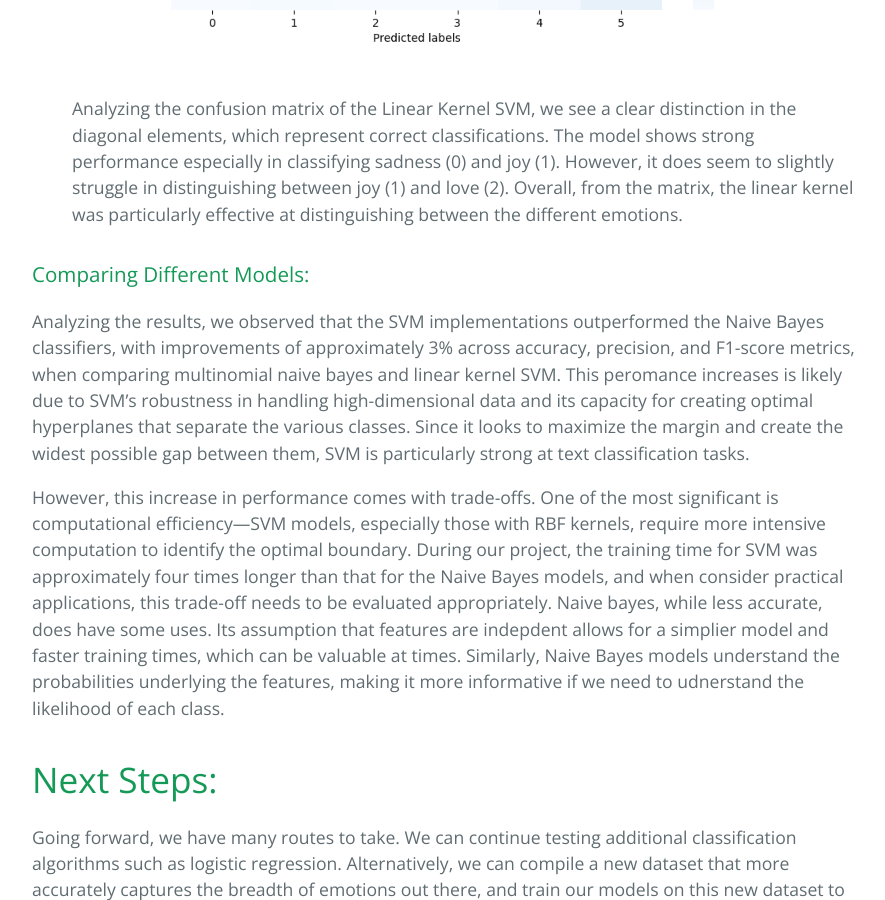
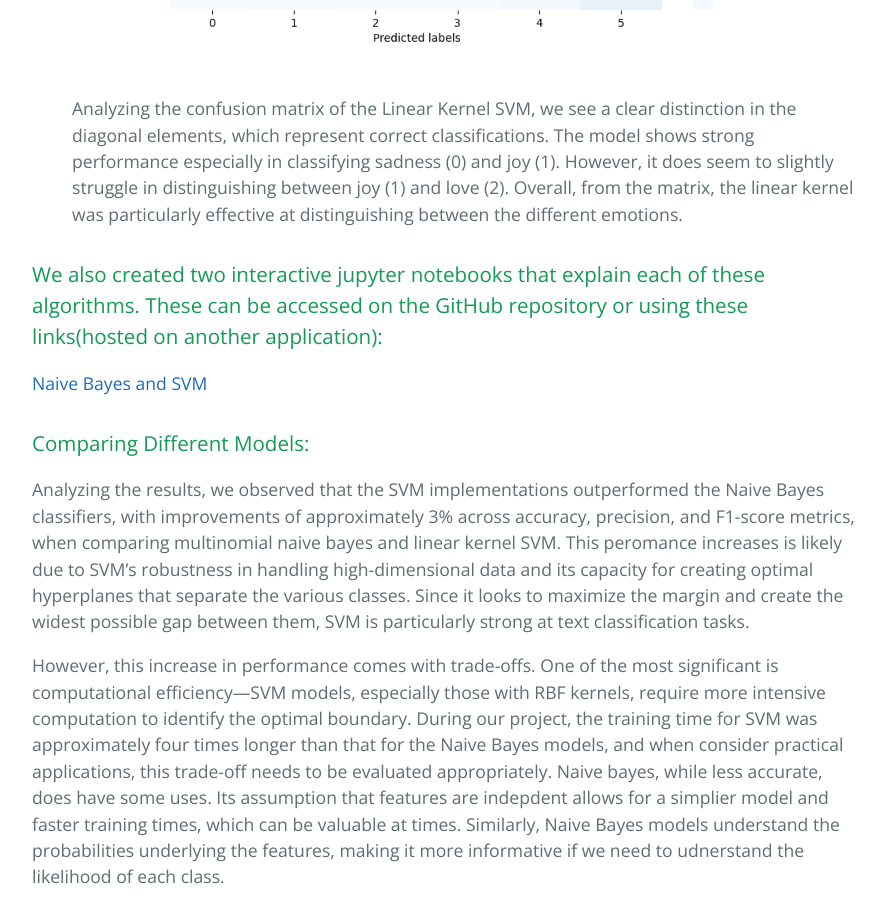
Before and after one commit to irausch25/CS4641-Project, a Jekyll site: the page built from index.md, in a window 1280 px wide and 900 px high, scrolled down 9745 px. Shown: the whole window, without its empty margins (192-1077 px from the left). Built offline with Jekyll 4.4.1, drawn with Linux system fonts in a browser that asks for light colours.

Commit message:
Merge branch 'main' of https://github.com/irausch25/CS4641-Project

```diff
--- a/index.md
+++ b/index.md
@@ -150,6 +150,9 @@ For SVM, we tested our implementation using two different kernels, a linear one
 
    Analyzing the confusion matrix of the Linear Kernel SVM, we see a clear distinction in the diagonal elements, which represent correct classifications. The model shows strong performance especially in classifying sadness (0) and joy (1). However, it does seem to slightly struggle in distinguishing between joy (1) and love (2). Overall, from the matrix, the linear kernel was particularly effective at distinguishing between the different emotions.
 
+### We also created two interactive jupyter notebooks that explain each of these algorithms. These can be accessed on the GitHub repository or using these links(hosted on another application):
+[Naive Bayes and SVM](https://mybinder.org/v2/gh/CS4641-Project/CS4641-website/main?labpath=emotions.ipynb)
+
 ### Comparing Different Models:
 
 Analyzing the results, we observed that the SVM implementations outperformed the Naive Bayes classifiers, with improvements of approximately 3% across accuracy, precision, and F1-score metrics, when comparing multinomial naive bayes and linear kernel SVM. This peromance increases is likely due to SVM's robustness in handling high-dimensional data and its capacity for creating optimal hyperplanes that separate the various classes. Since it looks to maximize the margin and create the widest possible gap between them, SVM is particularly strong at text classification tasks.
```
